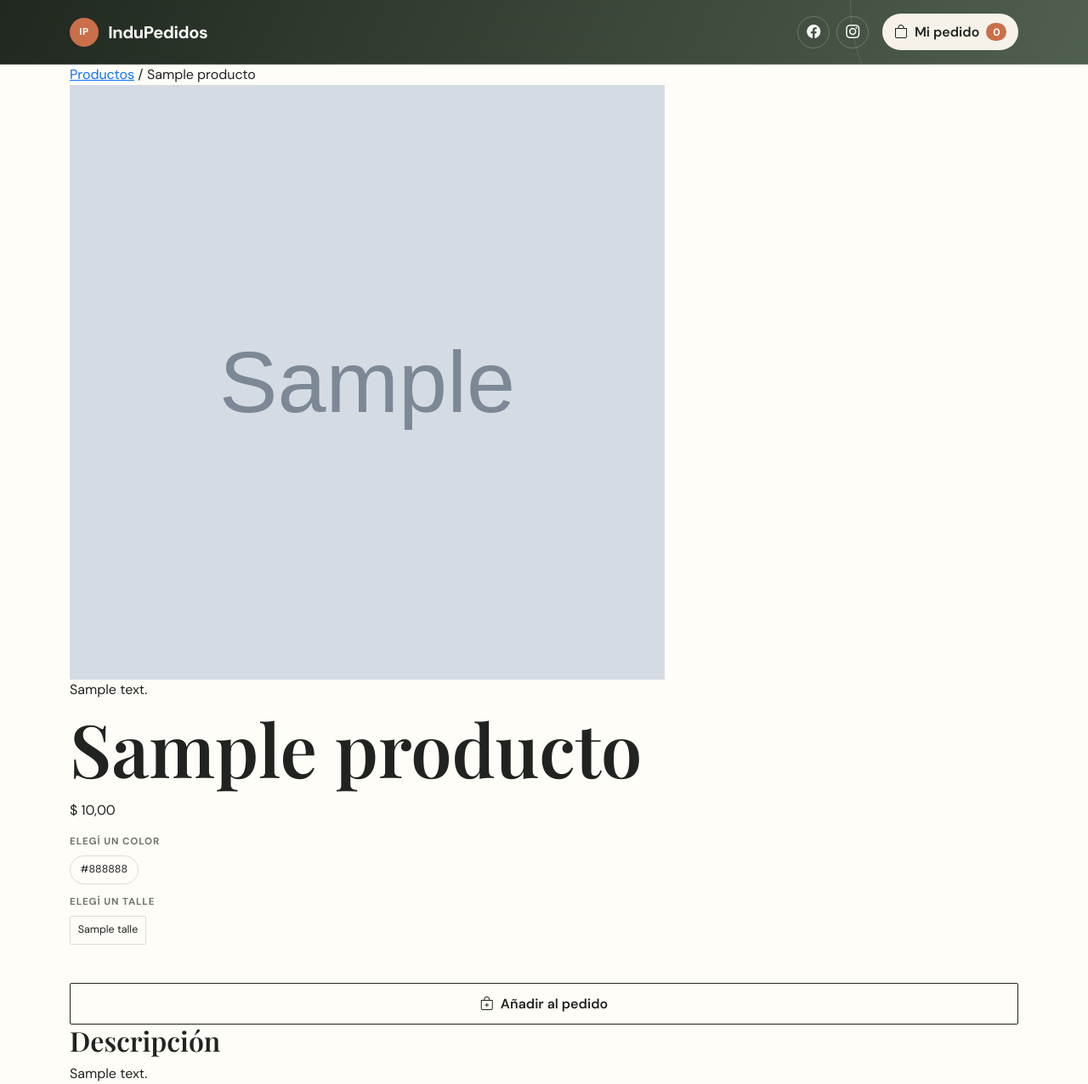
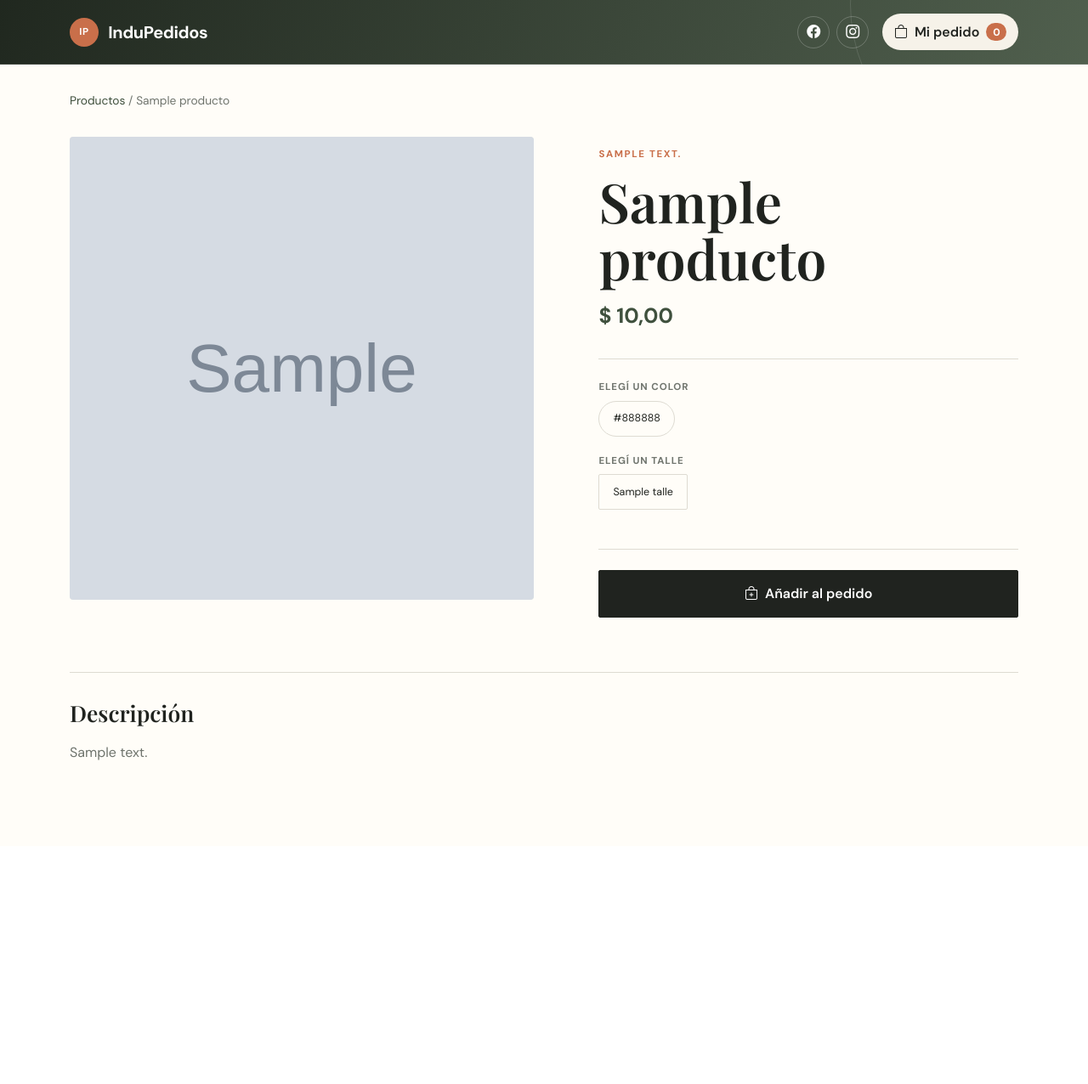
Before and after one commit to DamianRojas79/InduPedidos, a Django app: template myapp/producto/templates/producto/detalle_producto.html in a window 1280 px wide. Shown: the whole page at 85% size. After the commit the page ends 895 px from the top, so only its background shows below. Run offline with Django 5.2, Linux system fonts and the light colour scheme; the template is opened without the code that fills it: most values are stand-ins (such as "Sample title", 1, 10 or a date in 2020); grey boxes marked "Sample" are stand-in pictures; data that the repository does not hold is empty; parts of the project's set-up code (start-up, migrations or seed data) failed here and were passed over.

Commit message:
Funcion, css y js de pagina  de detalle del producto

```diff
--- a/myapp/producto/templates/producto/productos.html
+++ b/myapp/producto/templates/producto/productos.html
@@ -75,6 +75,7 @@
                     <article class="col-12 col-sm-6 col-xl-4 product-item" data-category="{% if producto.categoria %}{{ producto.categoria.id }}{% else %}sin-categoria{% endif %}">
                         <div class="card product-card h-100">
                             <div class="product-image-wrap">
+                                <a href="{% url 'detalle_producto' producto.id %}" aria-label="Ver {{ producto.nombre }}">
                                     {% if producto.imagen %}
                                         <img src="{{ producto.imagen.url }}" class="card-img-top product-image" alt="{{ producto.nombre }}" width="300" height="300" loading="lazy">
                                     {% else %}
@@ -83,10 +84,11 @@
                                             <span>Imagen no disponible</span>
                                         </div>
                                     {% endif %}
+                                </a>
                                 {% if producto.categoria %}<span class="category-tag">{{ producto.categoria.descripcion }}</span>{% endif %}
                             </div>
                             <div class="card-body d-flex flex-column">
-                                <h3 class="product-name">{{ producto.nombre }}</h3>
+                                <h3 class="product-name"><a href="{% url 'detalle_producto' producto.id %}">{{ producto.nombre }}</a></h3>
                                 <p class="product-price">$ {{ producto.precio|floatformat:2 }}</p>
                                 {% if producto.color or producto.talle %}
                                     <div class="product-options">
--- a/myapp/static/producto/css/productos.css
+++ b/myapp/static/producto/css/productos.css
@@ -68,6 +68,8 @@ h1 { font-size: clamp(3rem, 7vw, 5.4rem); line-height: .95; margin-bottom: 1.25r
 .category-tag { background: rgba(255,253,248,.92); border-radius: 100px; font-size: .7rem; font-weight: 600; left: .8rem; padding: .35rem .65rem; position: absolute; top: .8rem; }
 .product-card .card-body { padding: 1.1rem 0 0; }
 .product-name { font-size: 1.05rem; font-weight: 600; margin-bottom: .35rem; }
+.product-name a { color: inherit; text-decoration: none; }
+.product-name a:hover { color: var(--terracotta); }
 .product-price { color: var(--sage-dark); font-size: 1.12rem; font-weight: 700; margin-bottom: 1rem; }
 .product-options { margin-bottom: 1.15rem; }
 .product-option-group { border: 0; margin: 0 0 .8rem; min-width: 0; padding: 0; }
@@ -102,16 +104,43 @@ h1 { font-size: clamp(3rem, 7vw, 5.4rem); line-height: .95; margin-bottom: 1.25r
 .order-summary { border-top: 1px solid var(--border); }
 #producto-toast { background: var(--sage-dark); color: #fff; }
 
+.detail-main { padding-bottom: 6rem; padding-top: 2rem; }
+.detail-breadcrumb { color: var(--muted); font-size: .86rem; margin-bottom: 2rem; }
+.detail-breadcrumb a { color: var(--sage-dark); text-decoration: none; }
+.detail-breadcrumb a:hover { color: var(--terracotta); }
+.detail-grid { align-items: start; display: grid; gap: clamp(2rem, 6vw, 5.5rem); grid-template-columns: minmax(0, 1.05fr) minmax(320px, .95fr); }
+.detail-media { background: var(--cream); border-radius: 4px; overflow: hidden; }
+.detail-image, .detail-placeholder { aspect-ratio: 1 / 1; height: auto; object-fit: cover; width: 100%; }
+.detail-placeholder { align-items: center; color: #a9a89f; display: flex; flex-direction: column; gap: .8rem; justify-content: center; }
+.detail-placeholder i { font-size: 3rem; }
+.detail-info { padding-top: .75rem; }
+.detail-category { color: var(--terracotta); font-size: .72rem; font-weight: 700; letter-spacing: .14em; margin-bottom: .8rem; text-transform: uppercase; }
+.detail-title { font-family: 'Playfair Display', serif; font-size: clamp(2.3rem, 5vw, 4rem); line-height: 1.05; margin-bottom: 1rem; }
+.detail-price { color: var(--sage-dark); font-size: 1.55rem; font-weight: 700; margin-bottom: 2rem; }
+.detail-info .product-options { border-bottom: 1px solid var(--border); border-top: 1px solid var(--border); margin-bottom: 1.5rem; padding: 1.5rem 0 .7rem; }
+.detail-info .product-option-group { margin-bottom: 1.25rem; }
+.detail-info .option-button { min-height: 42px; padding: .58rem 1rem; }
+.detail-info .add-product { background: var(--ink); color: #fff; font-size: 1rem; padding: .95rem 1.2rem; }
+.detail-info .add-product:hover { background: var(--sage-dark); border-color: var(--sage-dark); }
+.detail-description { border-top: 1px solid var(--border); margin-top: 4rem; padding-top: 2rem; width: 100%; }
+.detail-description h2 { font-size: 1.65rem; margin-bottom: 1rem; }
+.detail-description-content { color: var(--muted); line-height: 1.75; max-width: 900px; }
+
 @media (max-width: 991.98px) {
     .catalog-layout { grid-template-columns: 1fr; }
     .category-panel-inner { position: static !important; }
     .category-list { display: flex; gap: .5rem; overflow-x: auto; padding-bottom: .35rem; }
     .category-filter { border: 1px solid var(--border); border-radius: 100px; flex: 0 0 auto; gap: .55rem; padding: .55rem .8rem; width: auto; }
     .category-filter:hover, .category-filter.active { background: var(--sage-dark); border-color: var(--sage-dark); color: #fff; padding-left: .8rem; }
+    .detail-grid { grid-template-columns: 1fr 1fr; gap: 2rem; }
 }
 
 @media (max-width: 575.98px) {
     .hero-content { padding-bottom: 3.2rem; padding-top: 3.2rem; }
     .catalog-layout { gap: 2.5rem; padding-top: 3rem; }
     .catalog-heading { align-items: start; flex-direction: column; gap: .5rem; }
+    .detail-main { padding-top: 1.25rem; }
+    .detail-grid { grid-template-columns: 1fr; }
+    .detail-info { padding-top: 0; }
+    .detail-description { margin-top: 3rem; }
 }
--- a/myapp/static/producto/js/productos.js
+++ b/myapp/static/producto/js/productos.js
@@ -24,10 +24,11 @@ document.addEventListener('DOMContentLoaded', () => {
     const renderOrder = () => {
         const units = order.reduce((total, item) => total + item.quantity, 0);
         const total = order.reduce((sum, item) => sum + (item.price * item.quantity), 0);
-        orderCount.textContent = units;
-        orderTotal.textContent = currency.format(total);
-        clearOrder.disabled = order.length === 0;
+        if (orderCount) orderCount.textContent = units;
+        if (orderTotal) orderTotal.textContent = currency.format(total);
+        if (clearOrder) clearOrder.disabled = order.length === 0;
 
+        if (!orderList) return;
         if (order.length === 0) {
             orderList.innerHTML = '<div class="order-empty"><i class="bi bi-bag"></i><p class="mt-2 mb-0">Tu pedido está vacío.</p></div>';
             return;
@@ -75,8 +76,8 @@ document.addEventListener('DOMContentLoaded', () => {
                 card.classList.toggle('d-none', !show);
                 if (show) visible += 1;
             });
-            resultCount.textContent = `${visible} ${visible === 1 ? 'producto' : 'productos'}`;
-            emptyResults.classList.toggle('d-none', visible !== 0);
+            if (resultCount) resultCount.textContent = `${visible} ${visible === 1 ? 'producto' : 'productos'}`;
+            if (emptyResults) emptyResults.classList.toggle('d-none', visible !== 0);
         });
     });
 
@@ -133,7 +134,7 @@ document.addEventListener('DOMContentLoaded', () => {
         });
     });
 
-    orderList.addEventListener('click', (event) => {
+    orderList?.addEventListener('click', (event) => {
         const button = event.target.closest('[data-action]');
         const row = event.target.closest('[data-order-id]');
         if (!button || !row) return;
@@ -148,7 +149,7 @@ document.addEventListener('DOMContentLoaded', () => {
         renderOrder();
     });
 
-    clearOrder.addEventListener('click', () => {
+    clearOrder?.addEventListener('click', () => {
         order = [];
         saveOrder();
         renderOrder();
```
Also changed, not shown: myapp/producto/views.py (+13 -2 lines). Lines whose indentation alone changed are shown as unchanged.
